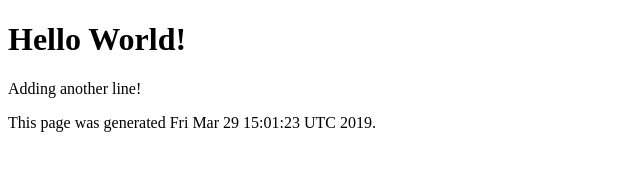
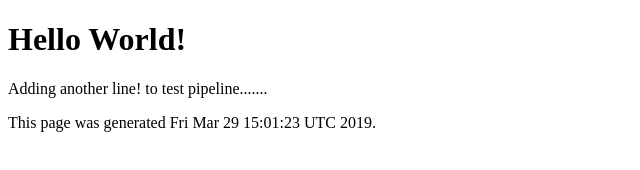
Before and after one commit to bansal28/GitHubPages, a plain HTML site: page index.html in a window 1280 px wide. Shown: the whole page, without its empty margins (0-640 px from the left). Drawn offline with Linux system fonts and the light colour scheme.

Commit message:
Update index.html

```diff
--- a/index.html
+++ b/index.html
@@ -6,7 +6,7 @@
   </head>
   <body>
     <h1>Hello World!</h1>
-    <p>Adding another line!</p>
+    <p>Adding another line! to test pipeline.......</p>
     <p>This page was generated Fri Mar 29 15:01:23 UTC 2019.</p>
   </body>
 </html>
```
